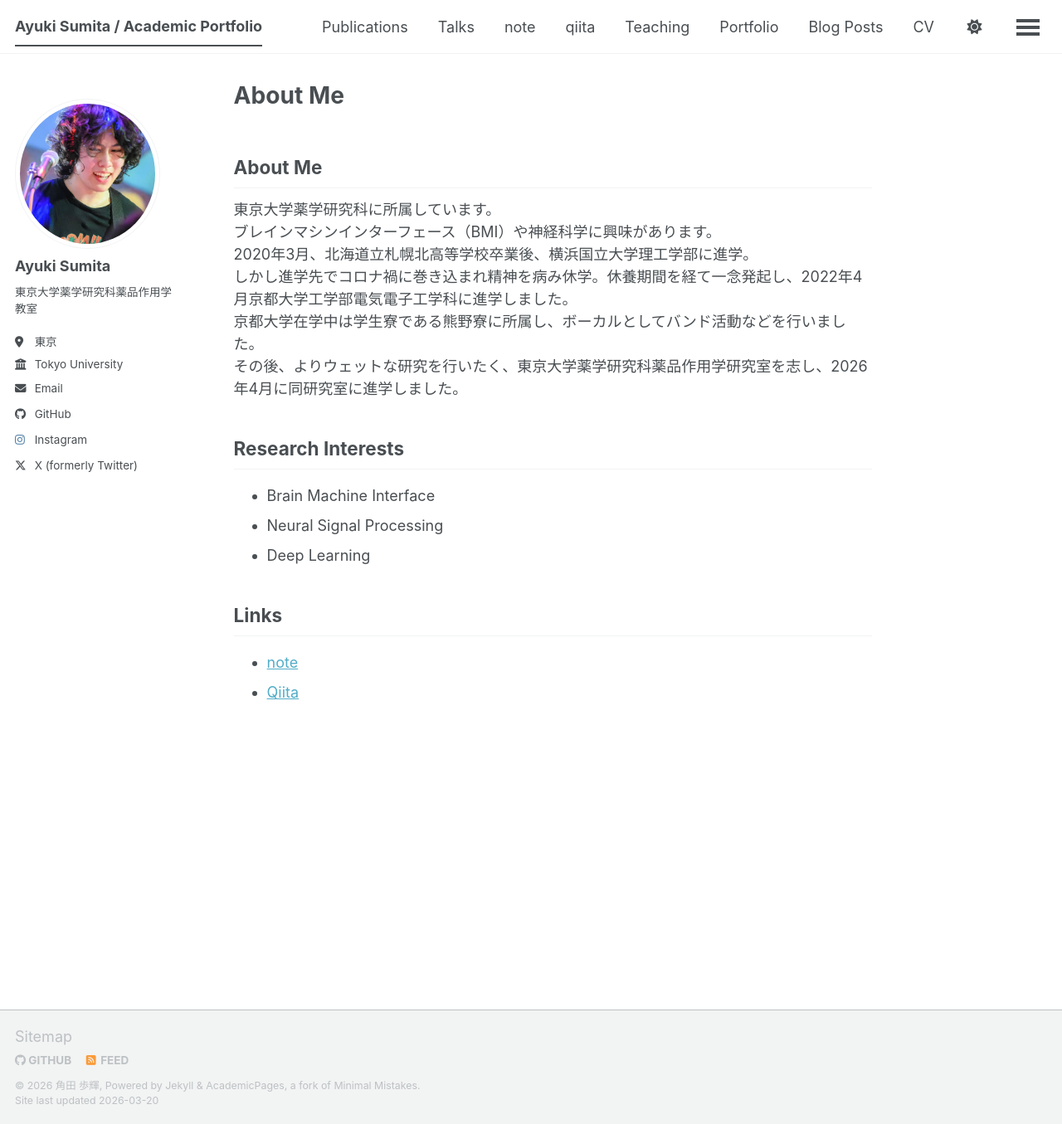
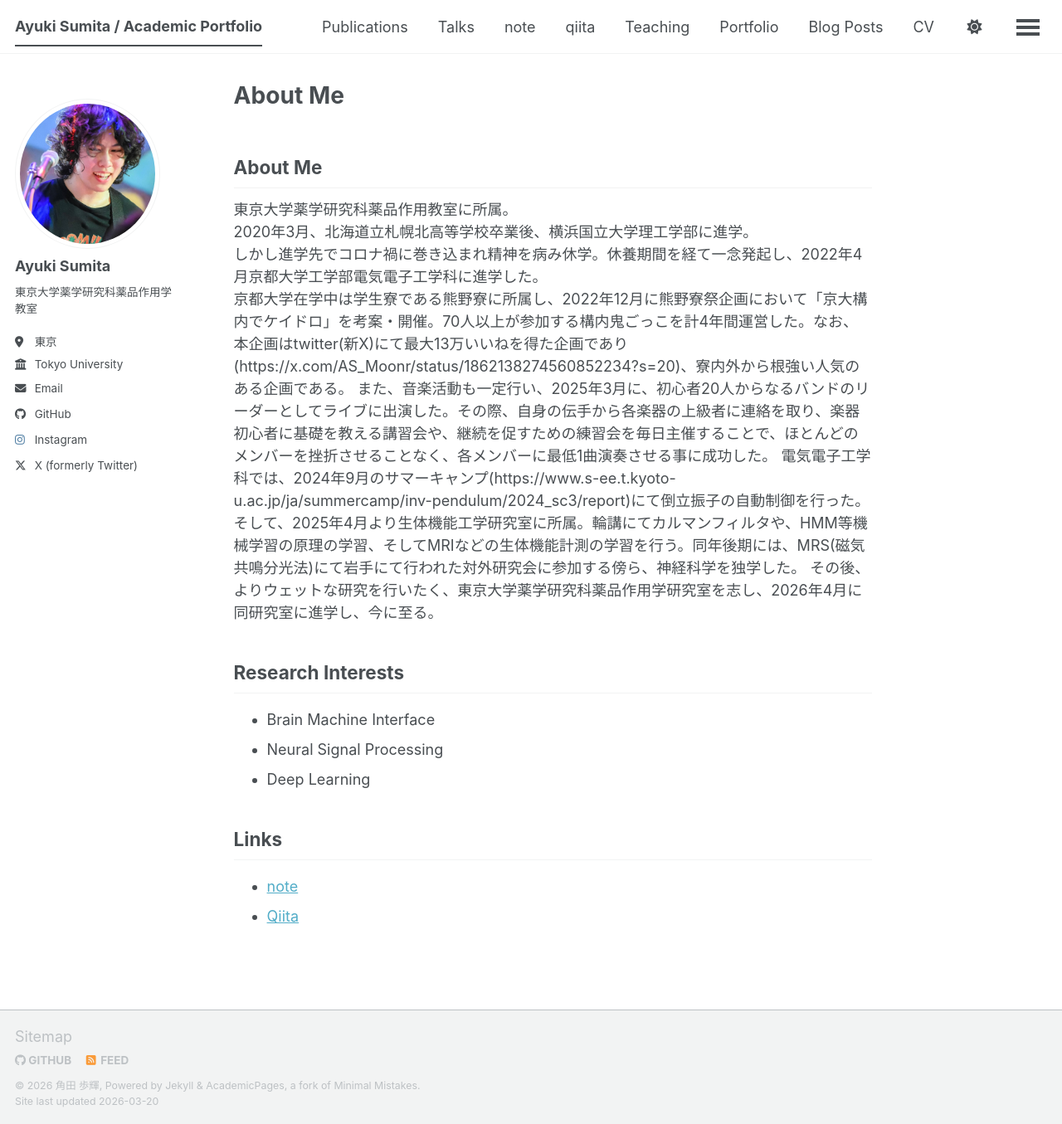
Before and after one commit to SumitaA3/SumitaA3.github.io, a Jekyll site: the page built from index.md, in a window 1280 px wide and 1355 px high. Shown: the whole window at 83% size. Built offline with Jekyll 4.4.1, drawn with Linux system fonts in a browser that asks for light colours; a script bundle is joined from its source files by our own code; library files that are not in the unit come from our copies; our own code applies the rules of GitHub Pages for plain Markdown files.

Commit message:
Update index.md

```diff
--- a/index.md
+++ b/index.md
@@ -4,12 +4,14 @@
 ---
 ## About Me
 
-東京大学薬学研究科に所属しています。
-ブレインマシンインターフェース（BMI）や神経科学に興味があります。
+東京大学薬学研究科薬品作用教室に所属。
 2020年3月、北海道立札幌北高等学校卒業後、横浜国立大学理工学部に進学。
-しかし進学先でコロナ禍に巻き込まれ精神を病み休学。休養期間を経て一念発起し、2022年4月京都大学工学部電気電子工学科に進学しました。
-京都大学在学中は学生寮である熊野寮に所属し、ボーカルとしてバンド活動などを行いました。
-その後、よりウェットな研究を行いたく、東京大学薬学研究科薬品作用学研究室を志し、2026年4月に同研究室に進学しました。
+しかし進学先でコロナ禍に巻き込まれ精神を病み休学。休養期間を経て一念発起し、2022年4月京都大学工学部電気電子工学科に進学した。
+京都大学在学中は学生寮である熊野寮に所属し、2022年12月に熊野寮祭企画において「京大構内でケイドロ」を考案・開催。70人以上が参加する構内鬼ごっこを計4年間運営した。なお、本企画はtwitter(新X)にて最大13万いいねを得た企画であり(https://x.com/AS_Moonr/status/1862138274560852234?s=20)、寮内外から根強い人気のある企画である。
+また、音楽活動も一定行い、2025年3月に、初心者20人からなるバンドのリーダーとしてライブに出演した。その際、自身の伝手から各楽器の上級者に連絡を取り、楽器初心者に基礎を教える講習会や、継続を促すための練習会を毎日主催することで、ほとんどのメンバーを挫折させることなく、各メンバーに最低1曲演奏させる事に成功した。
+電気電子工学科では、2024年9月のサマーキャンプ(https://www.s-ee.t.kyoto-u.ac.jp/ja/summercamp/inv-pendulum/2024_sc3/report)にて倒立振子の自動制御を行った。
+そして、2025年4月より生体機能工学研究室に所属。輪講にてカルマンフィルタや、HMM等機械学習の原理の学習、そしてMRIなどの生体機能計測の学習を行う。同年後期には、MRS(磁気共鳴分光法)にて岩手にて行われた対外研究会に参加する傍ら、神経科学を独学した。
+その後、よりウェットな研究を行いたく、東京大学薬学研究科薬品作用学研究室を志し、2026年4月に同研究室に進学し、今に至る。
 ## Research Interests
 - Brain Machine Interface
 - Neural Signal Processing
```
